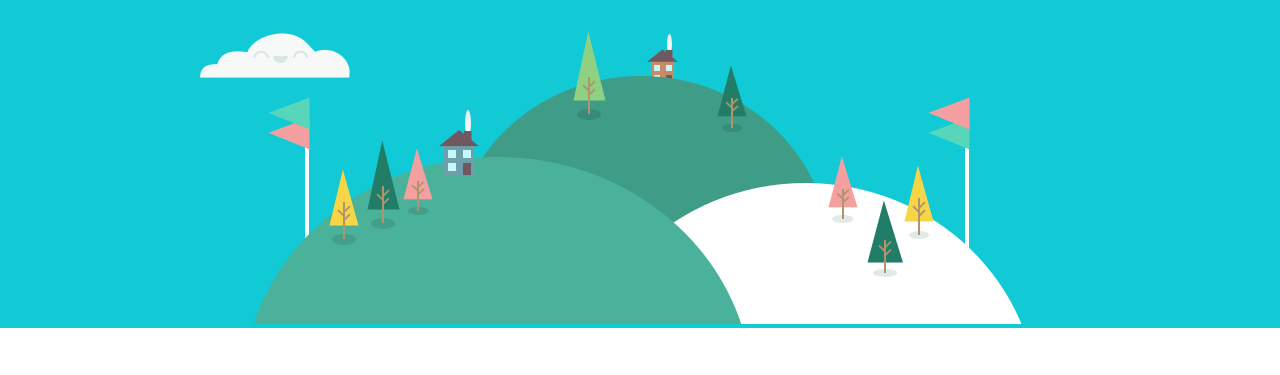
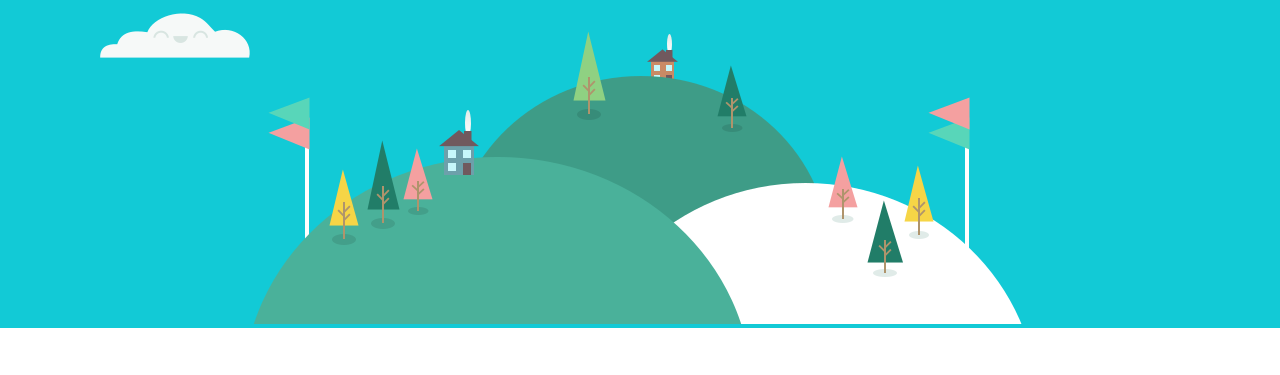
Before and after one commit to mechiragjain/resume, a plain HTML site: page index.html in a window 1280 px wide. Shown: the part 415-790 px from the top of the page. Drawn offline with Linux system fonts and the light colour scheme.

Commit message:
Update styles.css

```diff
--- a/CSS/styles.css
+++ b/CSS/styles.css
@@ -49,8 +49,8 @@ h3{
 
 .bottom-cloud{
   position:absolute;
-  bottom: 250px;
-  left: 200px;
+  bottom: 270px;
+  left: 100px;
 }
 
 .profile{
```
